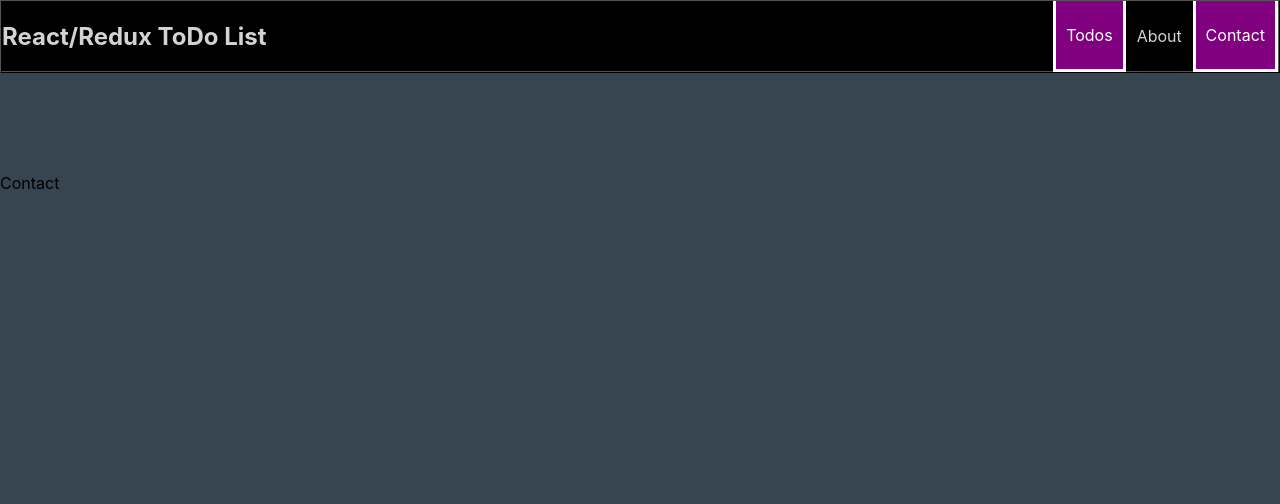
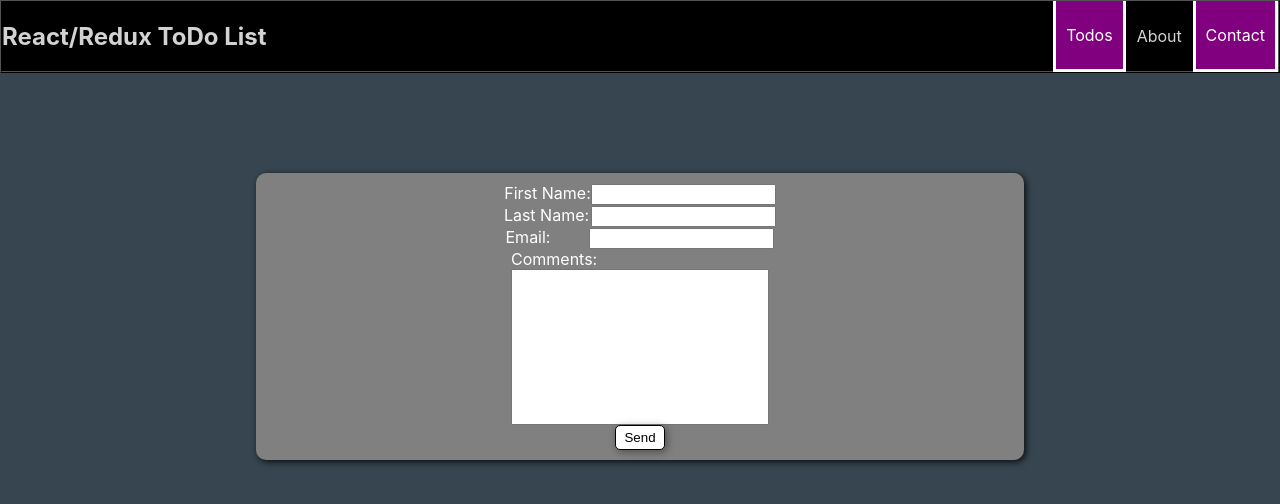
Before and after one commit to TendyAlert/react-redux-todo-list, a React (Create React App) app: page /#/contact in a window 1280 px wide. Shown: the top 504 px of the page. Built offline with nearby package versions, Linux system fonts and the light colour scheme.

Commit message:
Todo list logic completely finished and contact form started

```diff
--- a/src/App.js
+++ b/src/App.js
@@ -16,6 +16,7 @@ function App() {
         <div className='empty-div'></div>
         <div>
           <Routes>
+            <Route path='/todo/:targetTasks' Component={ToDoList}/>
             <Route path='/todo' Component={ToDoList}/>
             <Route path='/about' Component={About}/>
             <Route path='/contact' Component={Contact}/>
--- a/src/actions/action_constants.js
+++ b/src/actions/action_constants.js
@@ -1,2 +1,3 @@
 export const ADD_TASK = 'ADD_TASK';
 export const DELETE_TASK = 'DELETE_TASK';
+export const UPDATE_TASK = 'UPDATE TASK';
--- a/src/actions/action_creators.js
+++ b/src/actions/action_creators.js
@@ -1,4 +1,4 @@
-import { ADD_TASK, DELETE_TASK } from "./action_constants";
+import { ADD_TASK, DELETE_TASK, UPDATE_TASK } from "./action_constants";
 
 export const addTask = (payload) => ({
     type: ADD_TASK,
@@ -9,3 +9,8 @@ export const deleteTask = (payload) => ({
     type: DELETE_TASK,
     payload
 })
+
+export const updateTasks = (taskId) => ({
+    type: UPDATE_TASK,
+    payload: taskId
+})
--- /dev/null
+++ b/src/components/Contact/Contact.css
@@ -0,0 +1,44 @@
+.contact-form {
+    display: flex;
+    flex-direction: column;
+    background-color: gray;
+    margin: 0 20% 0 20%;
+    padding: 10px 0 10px 0;
+    border-radius: 10px;
+    box-shadow: 2px 2px 6px rgba(0, 0, 0, 0.8);
+    justify-content: center;
+    align-items: center;
+    color: white;
+}
+
+.formrow {
+    user-select: none;
+}
+
+.last-name {
+    margin-left: 2px;
+}
+
+.email-form {
+    margin-left: 39px;
+}
+
+.comment-label {
+    display: grid;
+}
+
+.comment-box {
+    width: 250px;
+    height: 150px;
+}
+
+.submit-button {
+    width: 50px;
+    height: 25px;
+    font-weight: 450;
+    background-color: white;
+    border: 1px solid black;
+    box-shadow: 2px 2px 8px rgba(0, 0, 0, 0.4);
+    border-radius: 5px;
+    cursor: pointer;
+}
--- a/src/components/Contact/Contact.jsx
+++ b/src/components/Contact/Contact.jsx
@@ -1,7 +1,38 @@
 import React from 'react'
+import './Contact.css'
 
 export default function Contact() {
   return (
-    <div>Contact</div>
+    <div>
+      <form action="#" className='contact-form'>
+        <div className="formrow">
+          <label htmlFor="firstname">
+            First Name:
+            <input type="text" name="firstname" id="firstname" required/>
+          </label>
+        </div>
+        <div className="formrow">
+          <label htmlFor="lastname">
+            Last Name:
+            <input type="text" name="lastname" id="lastname" className='last-name'/>
+          </label>
+        </div>
+        <div className="formrow">
+          <label htmlFor="email">
+            Email:
+            <input type="email" name="email" id="email" required className='email-form'/>
+          </label>
+        </div>
+        <div className="formrow">
+          <label htmlFor="comments" className='comment-label'>
+            Comments:
+            <input type="text" name="comments" id="comments" required className='comment-box'/>
+          </label>
+        </div>
+        <div className="formrow">
+          <button type="submit" className='submit-button'>Send</button>
+        </div>
+      </form>
+    </div>
   )
 }
--- a/src/components/NewTask/NewTask.jsx
+++ b/src/components/NewTask/NewTask.jsx
@@ -10,7 +10,8 @@ export default function NewTask() {
         event.preventDefault();
 
         dispatch(addTask({
-            newTask: taskInput.current.value
+            newTask: taskInput.current.value,
+            taskState: 'incomplete'
         }))
 
         taskInput.current.value = ''
@@ -19,7 +20,7 @@ export default function NewTask() {
   return (
     <div>
         <form action="#" onSubmit={handleSubmit}>
-            <div className="formrow">
+            <div className="formrow new-task-form">
                 <input type="text" placeholder='Task...' className='new-task-box' ref={taskInput} required/>
                 <button type="submit">Add</button>
             </div>
--- a/src/components/ToDoList/ToDoList.css
+++ b/src/components/ToDoList/ToDoList.css
@@ -24,6 +24,7 @@
     flex-direction: row;
 }
 
+
 .task-text {
     user-select: none;
     font-weight: 450;
@@ -32,6 +33,9 @@
     width: 80%;
 }
 
+.completed {
+    text-decoration: line-through;
+}
 
 .todo-check-box input[type="checkbox"] {
     cursor: pointer;
@@ -58,7 +62,7 @@
     color: red;
 }
 
-button[type="submit"] {
+.new-task-form button[type="submit"] {
     margin-left: 2%;
     height: 34px;
     width: 12%;
@@ -69,7 +73,33 @@ button[type="submit"] {
     cursor: pointer;
 }
 
-button[type="submit"]:hover {
+.new-task-form button[type="submit"]:hover {
     background-color: lightgray;
     color: blue;
+    border: 1px solid blue;
 }
+
+.todo-link-container {
+    display: flex;
+    flex-direction: row;
+    justify-content: center;
+}
+
+.todo-link {
+    margin: 2%;
+    width: 100px;
+    height: 25px;
+    border: 1px solid black;
+    border-radius: 5px;
+    box-shadow: 2px 2px 8px rgba(0, 0, 0, 0.4);
+    text-align: center;
+    color: black;
+    background-color: white;
+    text-decoration: none;
+}
+
+.todo-link:hover {
+    background-color: lightgrey;
+    color: blue;
+    border: 1px solid blue;
+}
--- a/src/components/ToDoList/ToDoList.jsx
+++ b/src/components/ToDoList/ToDoList.jsx
@@ -1,12 +1,12 @@
 import React from 'react'
 import { useSelector, useDispatch } from 'react-redux'
-import { useParams } from 'react-router-dom'
+import { useParams, Link } from 'react-router-dom'
 import { Trash } from 'react-bootstrap-icons'
 
 import './ToDoList.css'
 
 import NewTask from '../NewTask/NewTask'
-import { deleteTask } from '../../actions/action_creators'
+import { deleteTask, updateTasks } from '../../actions/action_creators'
 
 export default function ToDoList() {
     const tasks = useSelector(state => state.tasks);
@@ -15,19 +15,27 @@ export default function ToDoList() {
     const handleClick = (event) => {
         event.preventDefault();
         const targetKey = event.target.dataset.id;
-        console.log(targetKey)
         dispatch(deleteTask(targetKey))
     }
+    const handleChange = (taskId) => {
+        dispatch(updateTasks(taskId));
+    };
 
-    const { id } = useParams();
-    const taskType = id ?? 'All';
+    const { targetTasks } = useParams();
+    const taskStatus = targetTasks ?? 'All'
 
     const taskList = tasks
-    .filter(task => String(task.id) === taskType || taskType === 'All')
+    .filter(task => (
+        String(task.taskState) === taskStatus || taskStatus === 'All'))
     .map(task => (
-        <li className='todo-item' key={task.id}>
+        <li className={`todo-item ${task.taskState === 'complete' ? 'completed' : ''}`}  key={task.id}>
             <div className='todo-check-box' htmlFor='taskCheckbox'>
-                <input type="checkbox" id='taskCheckbox'/>
+                <input
+                type="checkbox"
+                checked={task.taskState === 'complete'}
+                id='taskCheckbox'
+                onChange={() => handleChange(task.id)}
+                />
                 <span className='task-text'>{ task.newTask }</span>
                 <Trash onClick={handleClick} className='delete-button' data-id={task.id}/>
             </div>
@@ -40,6 +48,11 @@ export default function ToDoList() {
             <ul className='todo-list'>
                 {taskList}
             </ul>
+            <div className='todo-link-container'>
+                <Link to={'/todo'} className='todo-link'>All</Link>
+                <Link to={'/todo/incomplete'} className='todo-link'>Incomplete</Link>
+                <Link to={'/todo/complete'} className='todo-link'>Complete</Link>
+            </div>
         </div>
     </div>
   )
--- a/src/reducers/tasksReducer.js
+++ b/src/reducers/tasksReducer.js
@@ -1,16 +1,19 @@
-import { ADD_TASK, DELETE_TASK } from "../actions/action_constants";
+import { ADD_TASK, DELETE_TASK, UPDATE_TASK } from "../actions/action_constants";
 
 
 export default function tasksReducer(state, action) {
     if (action.type === ADD_TASK) {
-        const newTasks = [
-            ...state.tasks,
-            {...action.payload, id: state.nextTaskId}
-        ]
+        const newTask = {
+            ...action.payload,
+            taskState: "incomplete", // Set default taskState to "incomplete"
+            id: state.nextTaskId
+        };
+
         return {
-            tasks: newTasks,
+            ...state,
+            tasks: [...state.tasks, newTask],
             nextTaskId: state.nextTaskId + 1
-        }
+        };
     } else if (action.type === DELETE_TASK) {
         // eslint-disable-next-line
         const newTasks = state.tasks.filter(task => task.id != action.payload);
@@ -18,6 +21,21 @@ export default function tasksReducer(state, action) {
             tasks: newTasks,
             nextTaskId:state.nextTaskId
         }
+    } else if (action.type === UPDATE_TASK) {
+        const updatedTasks = state.tasks.map(task => {
+            if (task.id === action.payload) {
+                return {
+                    ...task,
+                    taskState: task.taskState === 'incomplete' ? 'complete' : 'incomplete'
+                };
+            }
+            return task;
+        });
+
+        return {
+            ...state,
+            tasks: updatedTasks
+        };
     }
     return state;
 }
--- a/src/store/store.js
+++ b/src/store/store.js
@@ -5,6 +5,7 @@ import tasksReducer from '../reducers/tasksReducer'
 
 const inititalState = {
   tasks: [],
+  taskState: 'incomplete',
   nextTaskId: 1
 }
 
```
